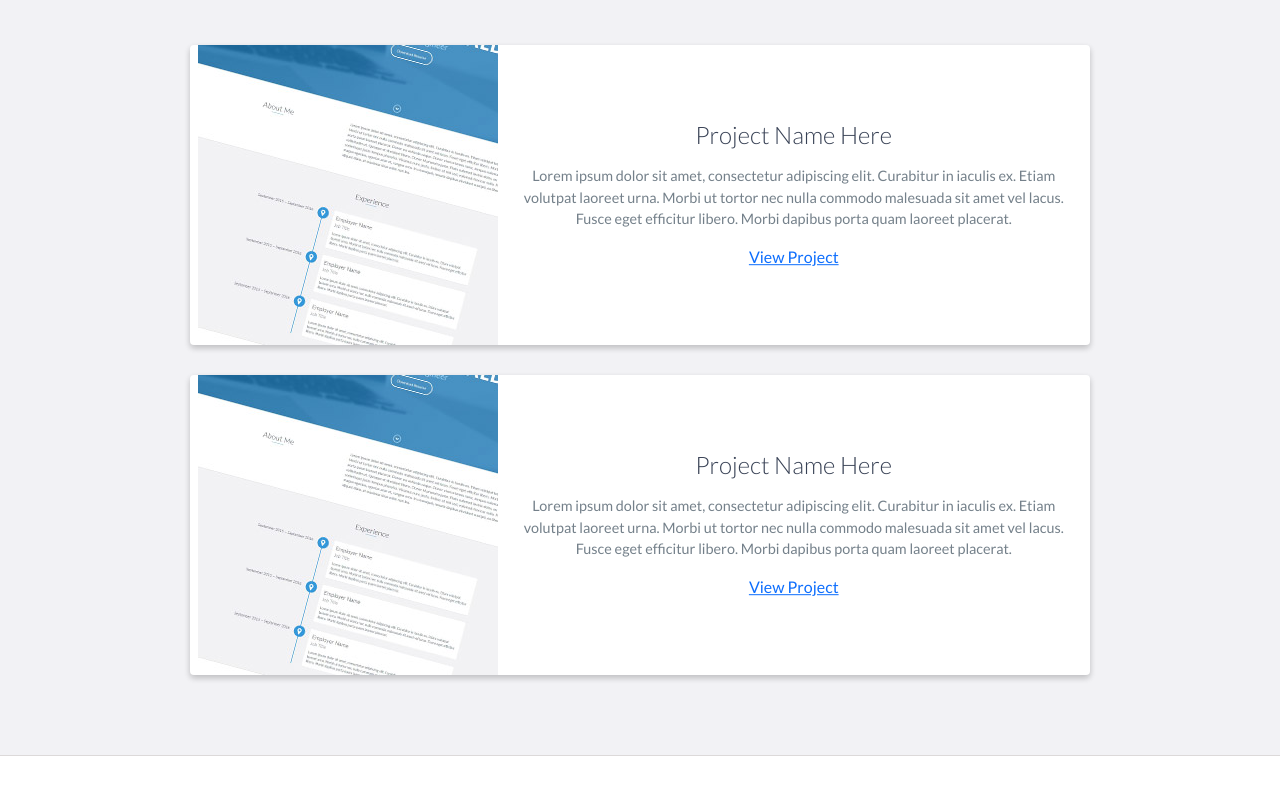
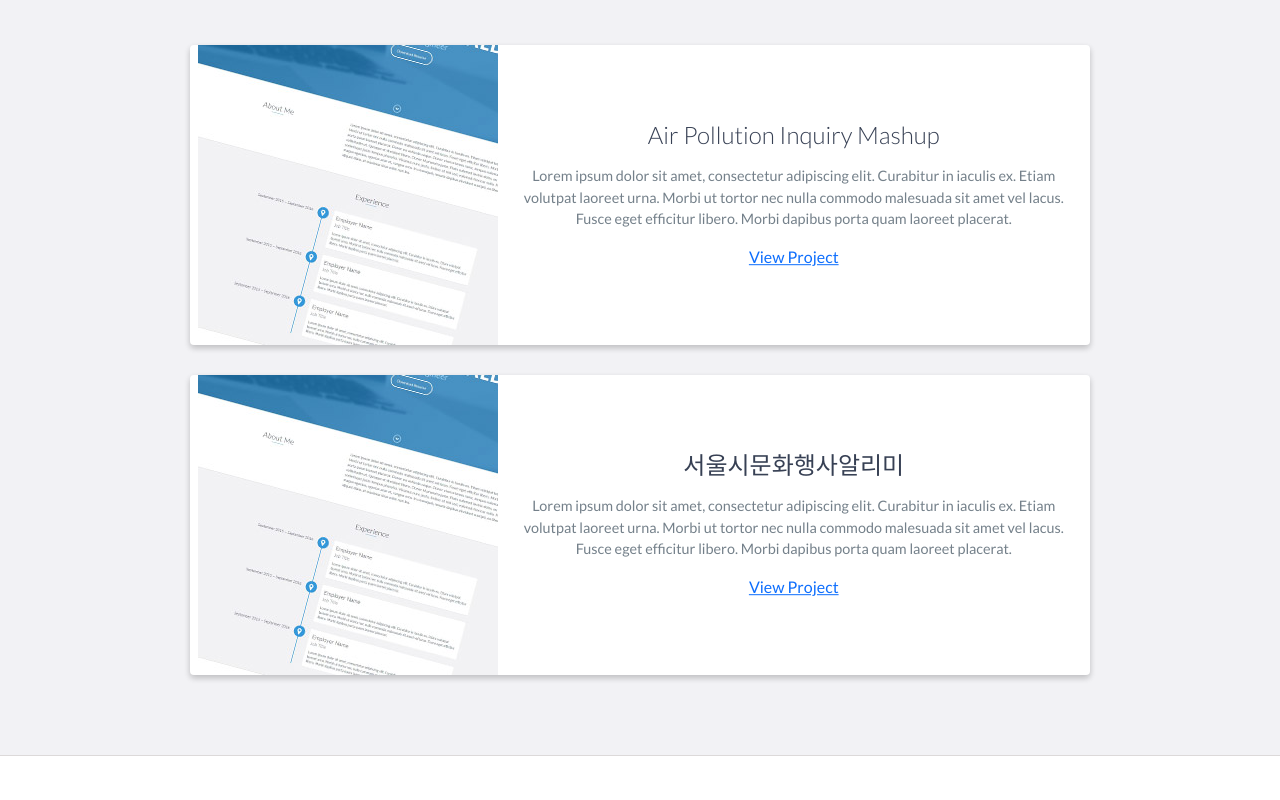
Before and after one commit to PeachCoffee/gabin.githup.io, a website: page index.html in a window 1280 px wide. Shown: the part 2520-3320 px from the top of the page. Drawn offline with nearby package versions, Linux system fonts and the light colour scheme.

Commit message:
index.html

```diff
--- a/index.html
+++ b/index.html
@@ -156,7 +156,7 @@
                     </div>
                     <!-- End .project-image -->
                     <div class="project-info">
-                        <h3>Project Name Here</h3>
+                        <h3>Air Pollution Inquiry Mashup</h3>
                         <p>
                             Lorem ipsum dolor sit amet, consectetur adipiscing elit. Curabitur in iaculis ex. Etiam volutpat laoreet urna. Morbi ut tortor nec nulla commodo malesuada sit amet vel lacus. Fusce eget efficitur libero. Morbi dapibus porta quam laoreet placerat.
                         </p>
@@ -172,7 +172,7 @@
                     </div>
                     <!-- End .project-image -->
                     <div class="project-info">
-                        <h3>Project Name Here</h3>
+                        <h3>서울시문화행사알리미</h3>
                         <p>
                             Lorem ipsum dolor sit amet, consectetur adipiscing elit. Curabitur in iaculis ex. Etiam volutpat laoreet urna. Morbi ut tortor nec nulla commodo malesuada sit amet vel lacus. Fusce eget efficitur libero. Morbi dapibus porta quam laoreet placerat.
                         </p>
@@ -189,7 +189,7 @@
     <div id="skills">
         <h2 class="heading">Skills</h2>
         <ul>
-            <li>JavaScript</li>
+            <li>JavaScript</li><a href = "library-test333.netlify.app"></a>
             <li>Python</li>
             <li>Ruby</li>
             <li>Go</li>
```
